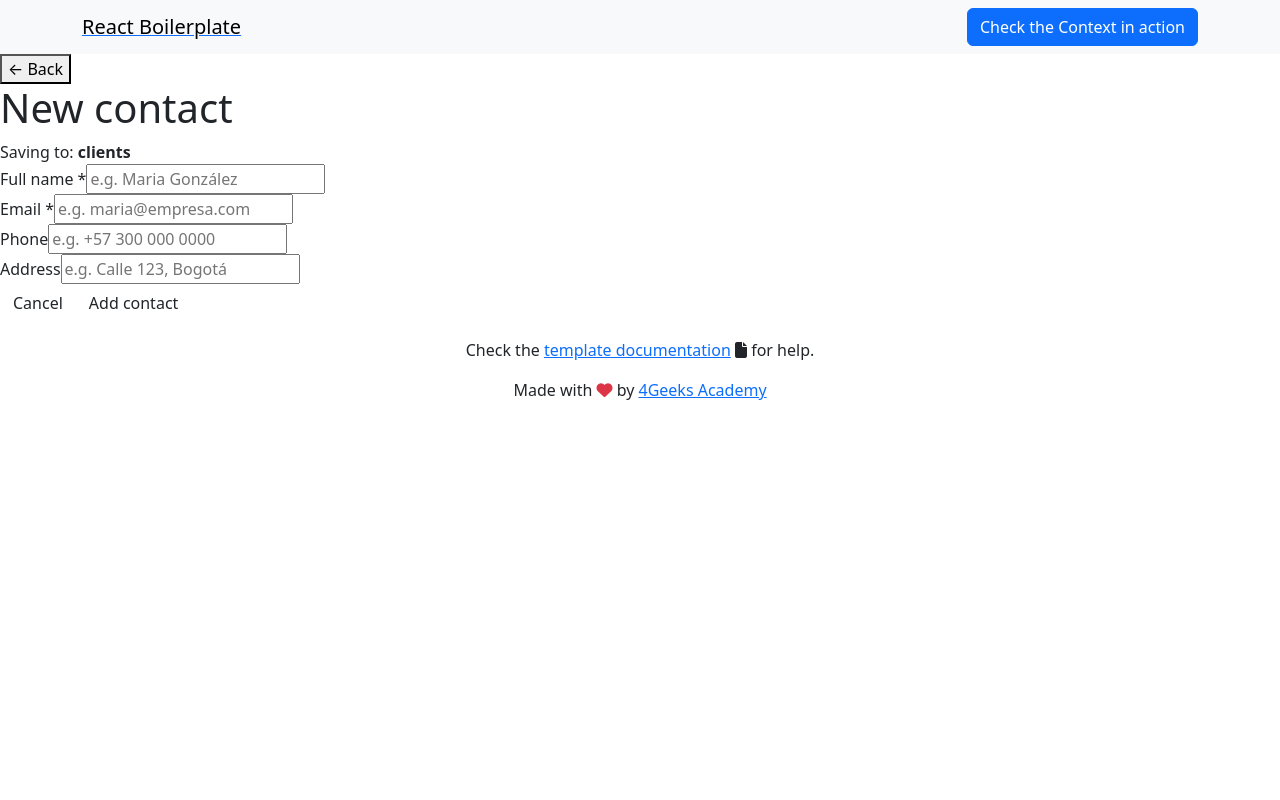
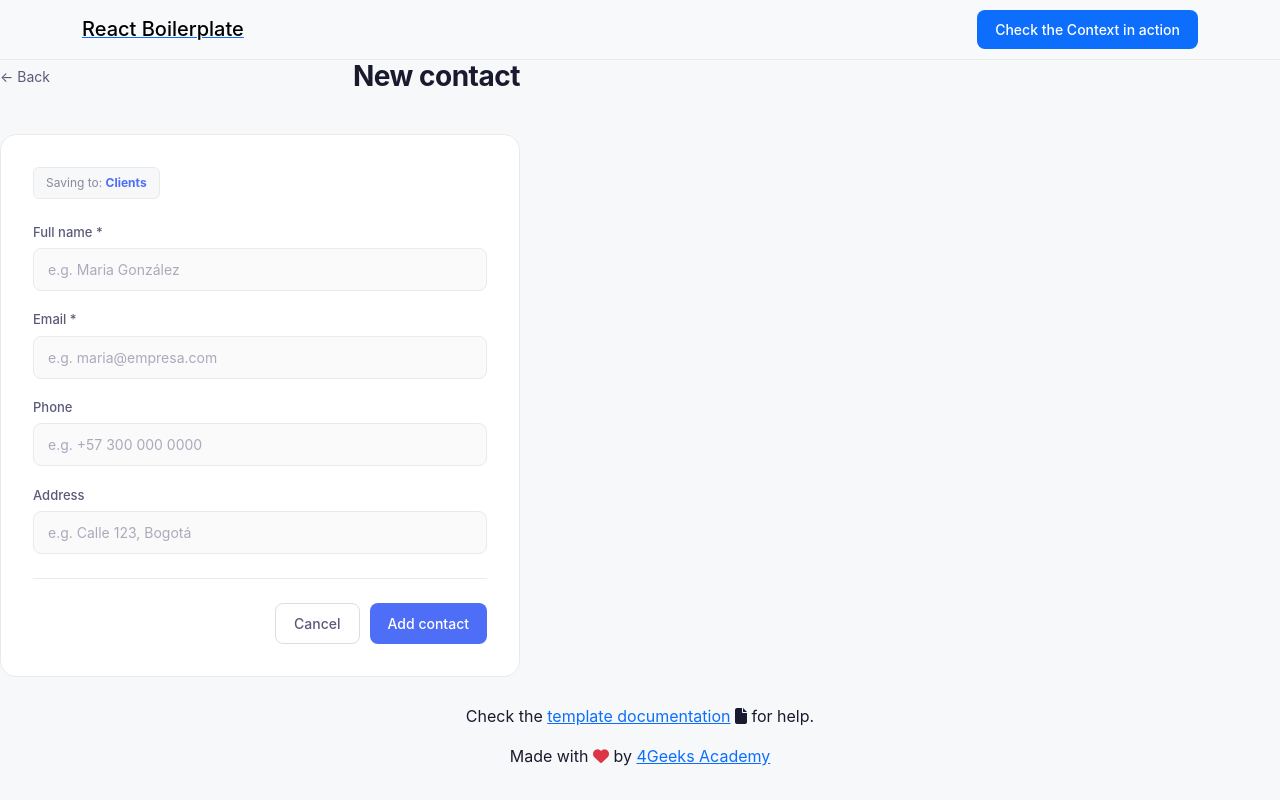
Before and after one commit to LinaR3/contact_List, a React (Vite) app: page /add in a window 1280 px wide. Built offline with nearby package versions, Linux system fonts and the light colour scheme; no server answers.

Commit message:
feat: add complete CSS styling for PeopleBase

```diff
--- a/src/index.css
+++ b/src/index.css
@@ -0,0 +1,406 @@
+/* ── Reset & Base ─────────────────────────────────────────── */
+*, *::before, *::after { box-sizing: border-box; margin: 0; padding: 0; }
+
+body {
+  font-family: -apple-system, BlinkMacSystemFont, "Segoe UI", Roboto, sans-serif;
+  background: #F7F8FA;
+  color: #1A1A2E;
+  min-height: 100vh;
+}
+
+#root { min-height: 100vh; display: flex; flex-direction: column; }
+
+/* ── Navbar ───────────────────────────────────────────────── */
+.navbar {
+  background: #ffffff;
+  border-bottom: 1px solid #EAEAEA;
+  padding: 0 2rem;
+  height: 60px;
+  display: flex;
+  align-items: center;
+  justify-content: space-between;
+  position: sticky;
+  top: 0;
+  z-index: 100;
+}
+
+.navbar__brand {
+  font-size: 16px;
+  font-weight: 600;
+  color: #1A1A2E;
+  text-decoration: none;
+  letter-spacing: -0.3px;
+}
+
+.navbar__brand span { color: #4F6EF7; }
+
+/* ── Layout ───────────────────────────────────────────────── */
+.main-content {
+  flex: 1;
+  max-width: 900px;
+  width: 100%;
+  margin: 0 auto;
+  padding: 2rem 1.5rem;
+}
+
+/* ── Page Header ──────────────────────────────────────────── */
+.page-header {
+  display: flex;
+  align-items: flex-start;
+  justify-content: space-between;
+  margin-bottom: 2rem;
+}
+
+.page-title {
+  font-size: 28px;
+  font-weight: 700;
+  color: #1A1A2E;
+  letter-spacing: -0.5px;
+}
+
+.page-subtitle {
+  font-size: 14px;
+  color: #8A8A9A;
+  margin-top: 4px;
+}
+
+/* ── Buttons ──────────────────────────────────────────────── */
+.btn {
+  display: inline-flex;
+  align-items: center;
+  gap: 6px;
+  padding: 9px 18px;
+  border-radius: 8px;
+  font-size: 14px;
+  font-weight: 500;
+  cursor: pointer;
+  border: none;
+  transition: all 0.15s ease;
+  text-decoration: none;
+}
+
+.btn--primary {
+  background: #4F6EF7;
+  color: #ffffff;
+}
+.btn--primary:hover { background: #3B5BD9; }
+
+.btn--ghost {
+  background: transparent;
+  color: #5A5A7A;
+  border: 1px solid #DDDDE8;
+}
+.btn--ghost:hover { background: #F0F0F8; }
+
+.btn--danger {
+  background: #EF4444;
+  color: #ffffff;
+}
+.btn--danger:hover { background: #DC2626; }
+
+.btn:disabled { opacity: 0.5; cursor: not-allowed; }
+
+.btn-back {
+  background: none;
+  border: none;
+  font-size: 14px;
+  color: #5A5A7A;
+  cursor: pointer;
+  padding: 6px 0;
+  display: flex;
+  align-items: center;
+  gap: 6px;
+  margin-bottom: 0.5rem;
+}
+.btn-back:hover { color: #1A1A2E; }
+
+/* ── Tabs ─────────────────────────────────────────────────── */
+.tabs {
+  display: flex;
+  gap: 4px;
+  background: #EEEEF5;
+  padding: 4px;
+  border-radius: 10px;
+  margin-bottom: 1.5rem;
+  width: fit-content;
+}
+
+.tab {
+  display: flex;
+  align-items: center;
+  gap: 6px;
+  padding: 8px 16px;
+  border-radius: 7px;
+  border: none;
+  background: transparent;
+  font-size: 14px;
+  font-weight: 500;
+  color: #8A8A9A;
+  cursor: pointer;
+  transition: all 0.15s ease;
+}
+
+.tab--active {
+  background: #ffffff;
+  color: #1A1A2E;
+  box-shadow: 0 1px 4px rgba(0,0,0,0.08);
+}
+
+.tab__count {
+  font-size: 11px;
+  background: #EEEEF5;
+  color: #8A8A9A;
+  padding: 1px 7px;
+  border-radius: 99px;
+  font-weight: 600;
+}
+
+.tab--active .tab__count {
+  background: #4F6EF7;
+  color: #ffffff;
+}
+
+/* ── Search Bar ───────────────────────────────────────────── */
+.search-bar {
+  display: flex;
+  align-items: center;
+  gap: 10px;
+  background: #ffffff;
+  border: 1px solid #EAEAEA;
+  border-radius: 10px;
+  padding: 10px 14px;
+  margin-bottom: 1.5rem;
+  transition: border-color 0.15s;
+}
+
+.search-bar:focus-within { border-color: #4F6EF7; }
+
+.search-bar__icon { font-size: 16px; color: #AAAABC; }
+
+.search-bar input {
+  border: none;
+  outline: none;
+  background: transparent;
+  font-size: 14px;
+  color: #1A1A2E;
+  width: 100%;
+}
+
+.search-bar input::placeholder { color: #AAAABC; }
+
+/* ── Contact Grid ─────────────────────────────────────────── */
+.contact-grid {
+  display: grid;
+  grid-template-columns: repeat(auto-fill, minmax(280px, 1fr));
+  gap: 12px;
+}
+
+/* ── Contact Card ─────────────────────────────────────────── */
+.contact-card {
+  background: #ffffff;
+  border: 1px solid #EAEAEA;
+  border-radius: 12px;
+  padding: 16px;
+  display: flex;
+  align-items: center;
+  gap: 12px;
+  transition: box-shadow 0.15s, border-color 0.15s;
+}
+
+.contact-card:hover {
+  box-shadow: 0 4px 16px rgba(0,0,0,0.06);
+  border-color: #D0D0E0;
+}
+
+.contact-card__avatar {
+  width: 44px;
+  height: 44px;
+  border-radius: 50%;
+  display: flex;
+  align-items: center;
+  justify-content: center;
+  font-size: 15px;
+  font-weight: 600;
+  flex-shrink: 0;
+}
+
+.contact-card__info { flex: 1; min-width: 0; }
+
+.contact-card__name {
+  font-size: 15px;
+  font-weight: 600;
+  color: #1A1A2E;
+  white-space: nowrap;
+  overflow: hidden;
+  text-overflow: ellipsis;
+}
+
+.contact-card__detail {
+  font-size: 12px;
+  color: #8A8A9A;
+  margin-top: 3px;
+  white-space: nowrap;
+  overflow: hidden;
+  text-overflow: ellipsis;
+}
+
+.contact-card__actions {
+  display: flex;
+  gap: 4px;
+  flex-shrink: 0;
+}
+
+.btn-icon {
+  width: 32px;
+  height: 32px;
+  border-radius: 8px;
+  border: none;
+  cursor: pointer;
+  display: flex;
+  align-items: center;
+  justify-content: center;
+  font-size: 15px;
+  transition: background 0.15s;
+}
+
+.btn-icon--edit { background: #F0F4FF; color: #4F6EF7; }
+.btn-icon--edit:hover { background: #D8E2FF; }
+
+.btn-icon--delete { background: #FFF0F0; color: #EF4444; }
+.btn-icon--delete:hover { background: #FFD8D8; }
+
+/* ── States ───────────────────────────────────────────────── */
+.state-msg {
+  text-align: center;
+  padding: 3rem;
+  color: #8A8A9A;
+  font-size: 14px;
+}
+
+.state-msg--error { color: #EF4444; }
+
+.empty-state {
+  text-align: center;
+  padding: 4rem 2rem;
+  color: #8A8A9A;
+}
+
+.empty-state p { font-size: 16px; margin-bottom: 1rem; }
+
+/* ── Add Contact Form ─────────────────────────────────────── */
+.add-contact-page { max-width: 520px; }
+
+.form-card {
+  background: #ffffff;
+  border: 1px solid #EAEAEA;
+  border-radius: 16px;
+  padding: 2rem;
+  margin-top: 1rem;
+}
+
+.form-tab-indicator {
+  font-size: 12px;
+  color: #8A8A9A;
+  background: #F7F8FA;
+  border: 1px solid #EAEAEA;
+  border-radius: 6px;
+  padding: 6px 12px;
+  margin-bottom: 1.5rem;
+  display: inline-block;
+}
+
+.form-tab-indicator strong { color: #4F6EF7; text-transform: capitalize; }
+
+.form-group {
+  display: flex;
+  flex-direction: column;
+  gap: 6px;
+  margin-bottom: 1.2rem;
+}
+
+.form-group label {
+  font-size: 13px;
+  font-weight: 500;
+  color: #5A5A7A;
+}
+
+.form-group input {
+  padding: 10px 14px;
+  border: 1px solid #EAEAEA;
+  border-radius: 8px;
+  font-size: 14px;
+  color: #1A1A2E;
+  outline: none;
+  transition: border-color 0.15s;
+  background: #FAFAFA;
+}
+
+.form-group input:focus {
+  border-color: #4F6EF7;
+  background: #ffffff;
+}
+
+.form-group input::placeholder { color: #AAAABC; }
+
+.form-error {
+  font-size: 13px;
+  color: #EF4444;
+  background: #FFF5F5;
+  border: 1px solid #FFCDD2;
+  border-radius: 8px;
+  padding: 10px 14px;
+  margin-bottom: 1rem;
+}
+
+.form-actions {
+  display: flex;
+  gap: 10px;
+  justify-content: flex-end;
+  margin-top: 1.5rem;
+  padding-top: 1.5rem;
+  border-top: 1px solid #EAEAEA;
+}
+
+/* ── Modal ────────────────────────────────────────────────── */
+.modal-overlay {
+  position: fixed;
+  inset: 0;
+  background: rgba(0,0,0,0.35);
+  display: flex;
+  align-items: center;
+  justify-content: center;
+  z-index: 999;
+  backdrop-filter: blur(2px);
+}
+
+.modal {
+  background: #ffffff;
+  border-radius: 16px;
+  padding: 2rem;
+  max-width: 380px;
+  width: 90%;
+  text-align: center;
+  box-shadow: 0 20px 60px rgba(0,0,0,0.15);
+}
+
+.modal__icon { font-size: 32px; margin-bottom: 1rem; }
+
+.modal__title {
+  font-size: 18px;
+  font-weight: 600;
+  color: #1A1A2E;
+  margin-bottom: 0.5rem;
+}
+
+.modal__body {
+  font-size: 14px;
+  color: #8A8A9A;
+  margin-bottom: 1.5rem;
+  line-height: 1.6;
+}
+
+.modal__actions {
+  display: flex;
+  gap: 10px;
+  justify-content: center;
+}
```
